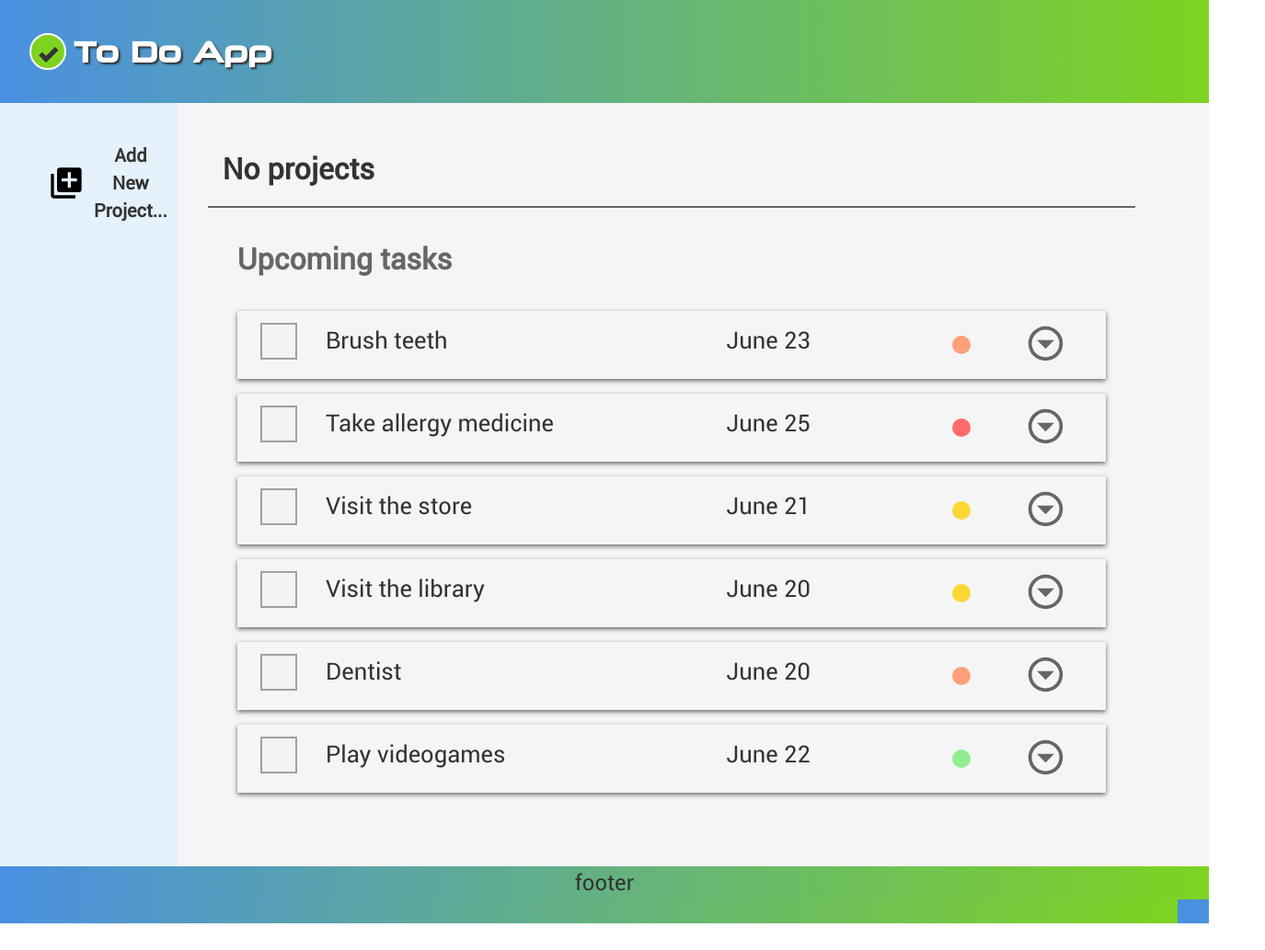
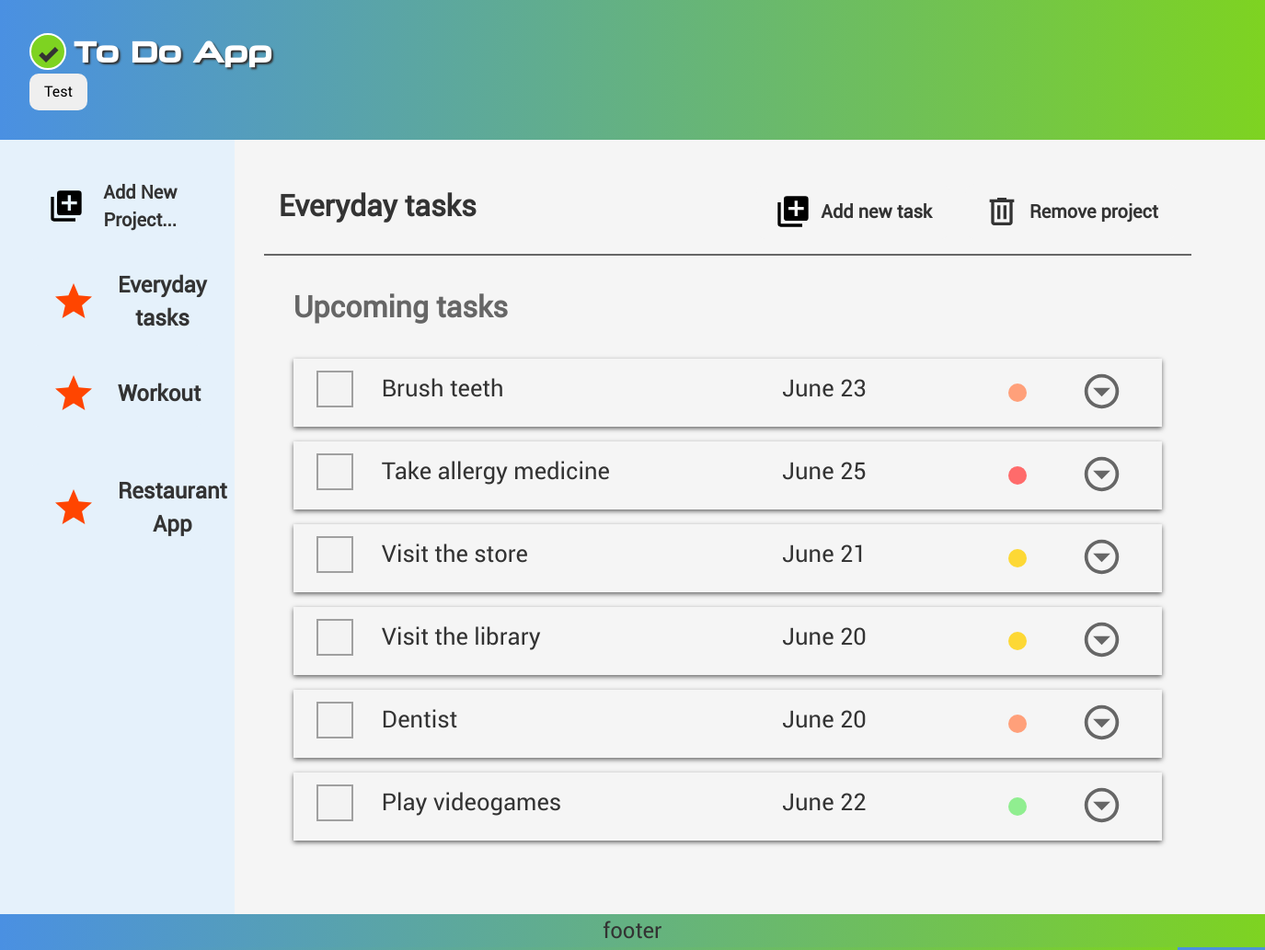
Before and after one commit to V1IRuZ/todo-list, a website built with webpack: page src/template.html in a window 1280 px wide. Shown: the top 1033 px of the page at 92% size, 1375 px wide, since content can reach past the window. Before the commit the page ends 1004 px from the top, so only its background shows below. Built offline with nearby package versions, Linux system fonts and the light colour scheme.

Commit message:
Fix default project loading in local storage
If local storage did not contain data, it did not load the default project correctly. To fix this, the loading process had to check if there was data in local storage, if not, then the defaultProject() function was loaded as data.
In addition to these, the modal functions also had to be fixed, because if there were no projects on the page, the events for the buttons caused an error because they had not been created yet. Now the functions are only run after the buttons are created.

```diff
--- a/src/DOM.js
+++ b/src/DOM.js
@@ -1,5 +1,6 @@
 import { withActiveProject, getProjects, getActiveProject } from "./projects";
 import { resetDOM, updateActiveProjectHeader, addActiveProjectBtns, isDueDate, taskIsDoneWithNoRepeat, updateStateOfCompleteBtn, enableDisableCheckBtn, setPriorityColor } from "./utils";
+import { addTaskModal, editTaskModal, deleteProject } from "./modals";
 import { format } from "date-fns";
 import starImage from "./icons/star.svg";
 import arrowDownImg from "./icons/arrow-down-drop-circle-outline.svg";
@@ -73,6 +74,7 @@ addImg.alt = "Add new task";
 addImg.style.width = "2em";
 
 addNewToDoBtn.prepend(addImg);
+addTaskModal(addNewToDoBtn);
 addTasksDiv.appendChild(addNewToDoBtn);
 
 const removeProjectBtn = document.createElement("button");
@@ -86,6 +88,7 @@ removeProjectImg.alt = "Remove project";
 removeProjectImg.style.width = "2em";
 
 removeProjectBtn.prepend(removeProjectImg);
+deleteProject(removeProjectBtn);
 addTasksDiv.appendChild(removeProjectBtn);
 
 activeProjectHeaderDiv.appendChild(addTasksDiv);
@@ -285,6 +288,7 @@ const updateMainDOM = () => {
 const updateDOM = () => {
     updateAsideDOM();
     updateMainDOM();
+    // console.log(getProjects());
 }
 
 export {updateMainDOM, updateDOM}
--- a/src/index.js
+++ b/src/index.js
@@ -1,21 +1,24 @@
 import { eventActions } from "./events";
 import { updateDOM } from "./DOM";
 import { getProjectModal, addTaskModal, editTaskModal, deleteProject } from "./modals";
-import { getProjects } from "./projects";
+import { getProjects, defaultProject } from "./projects";
 import { loadData } from "./local-storage";
 import "./styles.css";
 
+const test = document.querySelector(".test");
+
+test.addEventListener("click", () => {
+    localStorage.clear();
+})
 
 document.addEventListener("DOMContentLoaded", loadData);
 
 function renderChanges () {
     updateDOM();
     eventActions();
-    addTaskModal();
     getProjectModal();
     editTaskModal();
-    deleteProject();
-    console.log(getProjects());
+    // console.log(getProjects());
 }
 
 renderChanges();
--- a/src/local-storage.js
+++ b/src/local-storage.js
@@ -1,4 +1,4 @@
-import { getProjects, updateProjects, setActiveProject } from "./projects";
+import { getProjects, updateProjects, setActiveProject, defaultProject } from "./projects";
 import { Project } from "./create-project";
 import { Todo } from "./create-todo";
 import { updateDOM } from "./DOM";
@@ -12,13 +12,23 @@ function saveData () {
 }
 
 function loadData () {
-    const rawData = JSON.parse(localStorage.getItem("projects")) || [];
+    let rawData = JSON.parse(localStorage.getItem("projects")) || [];
+
+    if (!rawData || rawData.length === 0) {
+        defaultProject();
+        rawData = getProjects();
+    }
+
     const data = rawData.map(project => new Project({
         name: project.name,
         tasks: project.tasks.map(task => new Todo(task))
     }))
 
+    console.log("Data created again: ", rawData)
+
+    console.log("Before update:", getProjects());
     updateProjects(data);
+    console.log("After update:", getProjects());
     setActiveProject()
     updateDOM();
 }
--- a/src/modals.js
+++ b/src/modals.js
@@ -23,7 +23,6 @@ const taskPriority = document.querySelector("#priority");
 
 // Remove project modal
 
-const removeBtn = document.querySelector(".remove-project");
 const removeModal = document.querySelector(".remove-modal");
 const confirmDeleteBtn = document.querySelector(".confirm-delete");
 const cancelDeleteBtns = document.querySelectorAll(".cancel-delete");
@@ -53,8 +52,8 @@ function getProjectModal() {
 }
 
 
-function addTaskModal() {
-    const addNewToDoBtn = document.querySelector(".add-task");
+function addTaskModal(button) {
+    const addNewToDoBtn = button
 
     addNewToDoBtn.addEventListener("click", () => {
         taskForm.classList.add("create");
@@ -129,7 +128,10 @@ function editTaskModal() {
     })
 }
 
-function deleteProject() {
+function deleteProject(removeButton) {
+
+    const removeBtn = removeButton;
+
     removeBtn.addEventListener("click", ()=> {
         removeModal.showModal();
     })
--- a/src/projects.js
+++ b/src/projects.js
@@ -1,12 +1,13 @@
 import { Todo } from "./create-todo";
 import { Project } from "./create-project";
 
-let projects = [];
+const projects = [];
 
 let activeProject;
 
 const updateProjects = (data) => {
-    projects = data;
+    console.log("Updating projects with:", data);
+    projects.splice(0, projects.length, ...data);
 }
 
 const getProjects = () => projects;
@@ -22,7 +23,8 @@ const getActiveProjectIndex = () => {
 }
 
 const makeNewProject = (name) => {
-    const project = new Project({ name, tasks: []});
+    const project = new Project({name, tasks: []});
+
     projects.push(project);
     return project;
 }
@@ -46,6 +48,9 @@ function withActiveProject(callback) {
 
 const defaultProject = () => {
     const myProject = makeNewProject("Everyday tasks");
+    makeNewProject("Workout");
+    makeNewProject("Restaurant App");
+
     activeProject = myProject;
 
     activeProject.addToDo(new Todo({
@@ -97,12 +102,17 @@ const defaultProject = () => {
     }));
 }
 
-defaultProject();
+// defaultProject();
 
-makeNewProject("Workout");
-makeNewProject("Restaurant App");
-
-
-
-
-export { makeNewProject, getActiveProject, setActiveProject, getProjects, switchActiveProject, withActiveProject, defaultProject, removeProject, getActiveProjectIndex, updateProjects }
+export {
+    makeNewProject,
+    getActiveProject,
+    setActiveProject,
+    getProjects,
+    switchActiveProject,
+    withActiveProject,
+    defaultProject,
+    removeProject,
+    getActiveProjectIndex,
+    updateProjects
+}
--- a/src/template.html
+++ b/src/template.html
@@ -95,7 +95,7 @@
                 <div class="logo-icon">&#10003</div>
                 <h1 class="logo-text">To Do App</h1>
             </div>
-            <!-- <button class="test">Test</button> -->
+            <button class="test">Test</button>
         </header>
         <aside>
             <div class="aside-header">
```
